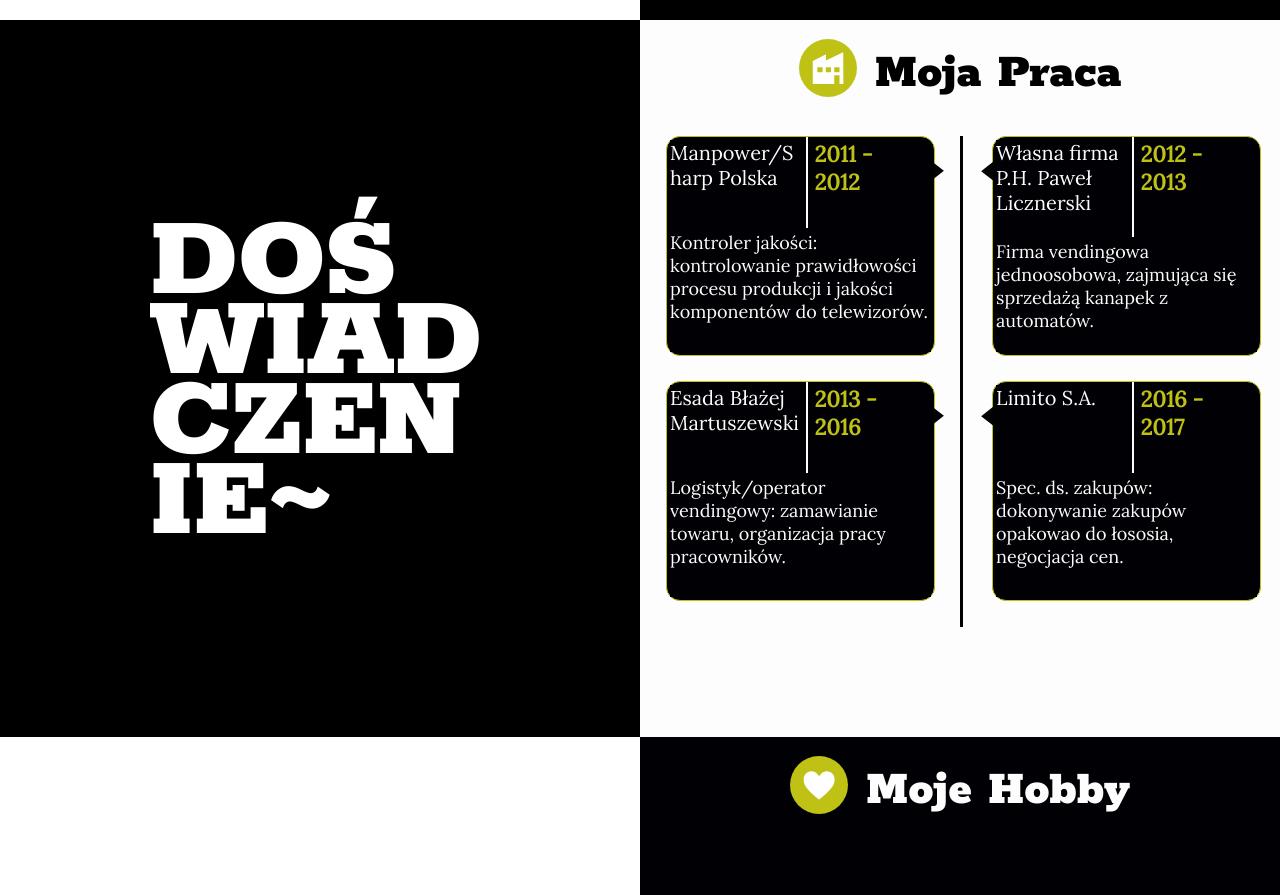
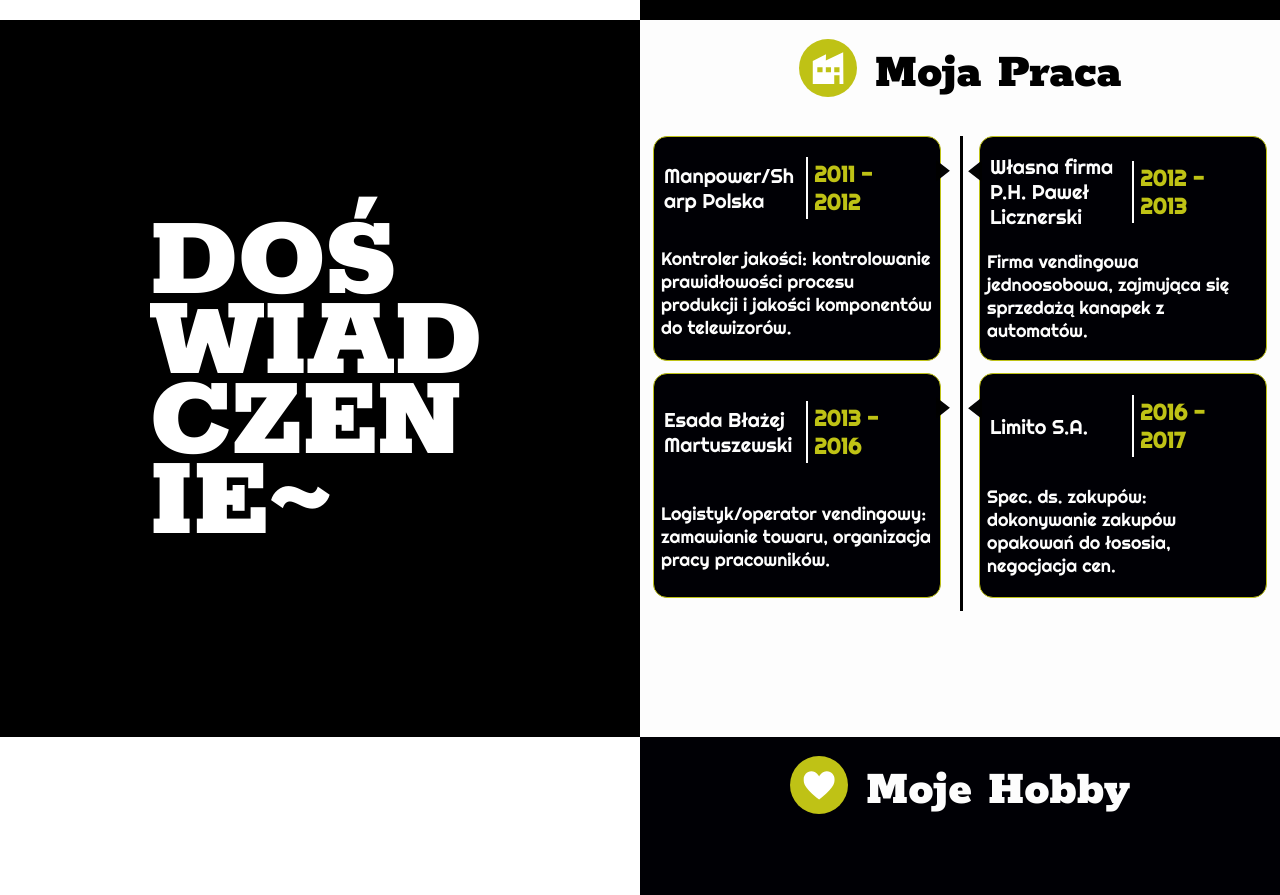
Before and after one commit to pawellicznerski/cv_pawel, a React (Create React App) app: page / in a window 1280 px wide. Shown: the part 2540-3435 px from the top of the page. Built offline with nearby package versions, Linux system fonts and the light colour scheme.

Commit message:
debugging media

```diff
--- a/public/index.html
+++ b/public/index.html
@@ -6,7 +6,7 @@
     <meta name="theme-color" content="#000000">
     <link rel="manifest" href="%PUBLIC_URL%/manifest.json">
     <link rel="shortcut icon" href="%PUBLIC_URL%/favicon.png">
-    <link href="https://fonts.googleapis.com/css?family=Lora|Pacifico|Rokkitt:900" rel="stylesheet">
+    <link href="https://fonts.googleapis.com/css?family=Pacifico|Righteous|Rokkitt:900" rel="stylesheet">
     <title>CV Paweł Licznerski</title>
   </head>
   <body>
--- a/src/App.css
+++ b/src/App.css
@@ -136,7 +136,7 @@
           margin: 3px; }
           @media (min-width: 1400px) {
             .header__about-me__contact-info__item__icon {
-              border: 4px;
+              border: 4px solid #bfc215;
               background-size: 25px 25px;
               min-width: 35px;
               min-height: 35px;
@@ -925,6 +925,7 @@
     .experience__content__section_right {
       border-left: 3px solid black; }
   .experience__content__section__el {
+    padding: 7px;
     background-color: #000005;
     width: 42vw;
     min-height: 220px;
@@ -940,19 +941,20 @@
         min-height: 170px; } }
     @media (min-width: 600px) {
       .experience__content__section__el {
-        width: 21vw;
-        min-height: 130px; } }
+        margin: 0 0 1vw 3px;
+        width: 22.5vw;
+        min-height: 136px; } }
     @media (min-width: 760px) {
       .experience__content__section__el {
         min-height: 170px; } }
     @media (min-width: 1000px) {
       .experience__content__section__el {
-        min-height: 220px; } }
+        min-height: 225px; } }
     @media (min-width: 1400px) {
       .experience__content__section__el {
         min-height: 260px; } }
     .experience__content__section__el__text_title {
-      margin: 3px;
+      margin: auto 3px;
       background-color: inherit;
       order: 1;
       width: 50%;
@@ -960,7 +962,7 @@
       color: #fdfdfd; }
       @media (min-width: 220px) and (max-width: 360px) {
         .experience__content__section__el__text_title {
-          font-size: 10px; } }
+          font-size: 13px; } }
       @media (min-width: 600px) {
         .experience__content__section__el__text_title {
           font-size: 11px; } }
@@ -975,7 +977,8 @@
           font-size: 25px;
           font-weight: bold; } }
     .experience__content__section__el__text_main {
-      margin: 3px;
+      font-size: 14px;
+      margin: auto;
       background-color: inherit;
       order: 3;
       word-wrap: break-word;
@@ -985,10 +988,10 @@
           font-size: 10.7px; } }
       @media (min-width: 600px) {
         .experience__content__section__el__text_main {
-          font-size: 11px; } }
+          font-size: 9.5px; } }
       @media (min-width: 760px) {
         .experience__content__section__el__text_main {
-          font-size: 14px; } }
+          font-size: 13px; } }
       @media (min-width: 1000px) {
         .experience__content__section__el__text_main {
           font-size: 18px; } }
@@ -997,6 +1000,7 @@
           font-size: 21px; } }
     .experience__content__section__el__text_date {
       padding: 3px 3px 3px 6px;
+      margin: auto 3px;
       order: 2;
       width: 35%;
       border-left: 2px solid #fdfdfd;
@@ -1140,7 +1144,7 @@
       .interests__content .interests__cirles_item_dark-main {
         border: 18px solid #bfc215; } }
     .interests__content .interests__cirles_item_dark-main_lightest {
-      font-size: 14.4px;
+      font-size: 13.76px;
       left: -94.4px;
       top: 56px;
       width: 112px;
@@ -1175,7 +1179,7 @@
       border: 18px solid #bfc215; } }
   @media (min-width: 600px) {
       .interests__content .interests__cirles_item_dark-main_lightest {
-        font-size: 12.6px;
+        font-size: 12.04px;
         left: -82.6px;
         top: 49px;
         width: 98px;
@@ -1210,7 +1214,7 @@
       border: 18px solid #bfc215; } }
   @media (min-width: 760px) {
       .interests__content .interests__cirles_item_dark-main_lightest {
-        font-size: 16.2px;
+        font-size: 15.48px;
         left: -106.2px;
         top: 63px;
         width: 126px;
@@ -1245,7 +1249,7 @@
       border: 18px solid #bfc215; } }
   @media (min-width: 1000px) {
       .interests__content .interests__cirles_item_dark-main_lightest {
-        font-size: 19.8px;
+        font-size: 18.92px;
         left: -129.8px;
         top: 77px;
         width: 154px;
@@ -1280,7 +1284,7 @@
       border: 18px solid #bfc215; } }
   @media (min-width: 1400px) {
       .interests__content .interests__cirles_item_dark-main_lightest {
-        font-size: 26.1px;
+        font-size: 24.94px;
         left: -171.1px;
         top: 101.5px;
         width: 203px;
@@ -1396,7 +1400,7 @@
       font-size: 0.8em; }
 
 .page {
-  font-family: 'Lora', serif; }
+  font-family: 'Righteous', cursive; }
 
 * {
   padding: 0px;
--- a/src/components/cv-page/_cv-page.scss
+++ b/src/components/cv-page/_cv-page.scss
@@ -3,5 +3,20 @@
 @import "./footer/footer.scss";
 
 .page{
-  font-family: 'Lora', serif;
+  // font-family: 'Roboto Slab', serif;
+  // font-family: 'Inconsolata', monospace;
+  // font-family: 'Arvo', serif;
+  // font-family: 'Roboto Mono', monospace;
+  // font-family: 'Bree Serif', serif;
+  // font-family: 'Frijole', cursive;
+  // font-family: 'Shadows Into Light', cursive;
+  // font-family: 'Amatic SC', cursive;
+  // font-family: 'Passion One', cursive;
+  // font-family: 'Josefin Slab', serif;
+  // font-family: 'Cinzel', serif;
+  // font-family: 'Poiret One', cursive;
+  // font-family: 'Courgette', cursive;
+  // font-family: 'Crushed', cursive;
+  font-family: 'Righteous', cursive;
+  // font-family: 'Walter Turncoat', cursive;
 }
--- a/src/components/cv-page/header/_header.scss
+++ b/src/components/cv-page/header/_header.scss
@@ -157,7 +157,7 @@
           //   margin: 10px;
           // };
           @include desktop{
-            border: 4px;
+            border: 4px solid $color__primary_olive;
             background-size: 25px 25px;
             min-width:35px;
             min-height:35px;
--- a/src/components/cv-page/main/experience/_experience.scss
+++ b/src/components/cv-page/main/experience/_experience.scss
@@ -50,6 +50,7 @@
     }
 
     &__section__el{
+      padding: 7px;
       background-color: $color__primary_black;
       width: 42vw;
       min-height: 220px;
@@ -65,27 +66,28 @@
         min-height: 170px;
       };
       @include mobile{
-        width: 21vw;
-        min-height: 130px;
+        margin: 0 0 1vw 3px;
+        width: 22.5vw;
+        min-height: 136px;
       };
       @include tablet{
         min-height: 170px;
       };
       @include laptop{
-        min-height: 220px;
+        min-height: 225px;
       };
       @include desktop{
         min-height: 260px;
       };
       &__text_title{
-        margin: 3px;
+        margin: auto 3px;
         background-color: inherit;
         order: 1;
         width: 50%;
         word-wrap: break-word;
         color: $color__primary_white;
         @include iphone{
-          font-size: 10px;
+          font-size: 13px;
         };
         @include mobile{
           font-size: 11px;
@@ -102,19 +104,21 @@
         };
       }
       &__text_main{
-        margin: 3px;
+        font-size: 14px;
+        margin: auto ;
         background-color: inherit;
         order: 3;
         word-wrap: break-word;
         color: $color__primary_white;
+        // border: 1px solid green;
         @include iphone{
           font-size: 10.7px;
         };
         @include mobile{
-          font-size: 11px;
+          font-size: 9.5px;
         };
         @include tablet{
-          font-size: 14px;
+          font-size: 13px;
         };
         @include laptop{
           font-size: 18px;
@@ -125,8 +129,11 @@
       }
       &__text_date{
         padding: 3px 3px 3px 6px;
+        margin: auto 3px;
         order: 2;
         width: 35%;
+        // border: 1px solid pink;
+
         border-left: 2px solid $color__primary_white;
         background-color: inherit;
         font-weight: bold;
--- a/src/components/cv-page/main/experience/experience.js
+++ b/src/components/cv-page/main/experience/experience.js
@@ -44,7 +44,7 @@ export class Experience extends Component {
                 duties="Firma vendingowa jednoosobowa, zajmująca się sprzedażą kanapek z automatów."
                 />
               <Job company="Limito S.A." year="2016 - 2017" arrow="right"
-                duties="Spec. ds. zakupów: dokonywanie zakupów opakowao do łososia, negocjacja cen."
+                duties="Spec. ds. zakupów: dokonywanie zakupów opakowań do łososia, negocjacja cen."
                 />
             </div>
           </div>
--- a/src/components/cv-page/main/interests/_interests.scss
+++ b/src/components/cv-page/main/interests/_interests.scss
@@ -17,14 +17,14 @@
       border: 18px solid $color__primary_olive;
     };
     &_lightest{
-      font-size: $biggestCircleSize*0.09;
+      font-size: $biggestCircleSize*0.086;
       left: -$biggestCircleSize*0.59;
       top:$biggestCircleSize*0.35;
       width: $biggestCircleSize*0.7;
       height: $biggestCircleSize*0.7;
       // background-color: $color__primary_navy-blue;
       position: absolute;
-    }
+  }
     &_light{
       font-size: $biggestCircleSize*0.107;
       left: -$biggestCircleSize*0.37;
```
Also changed, not shown: 1 other file (tests, documents, lock files or other folders).
